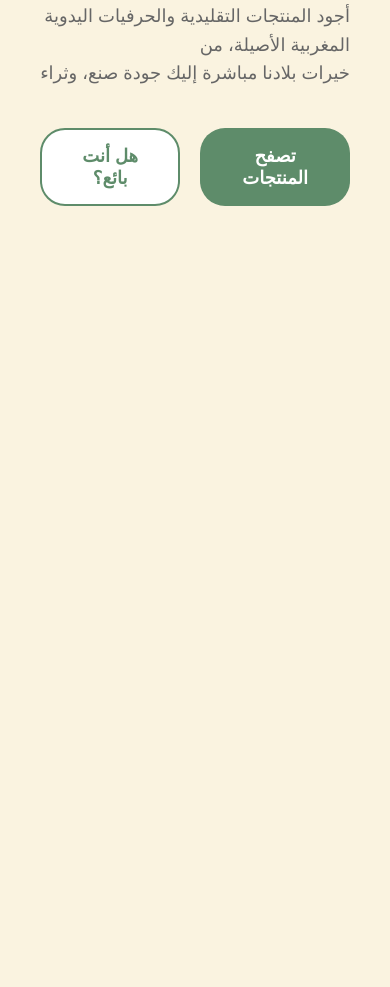
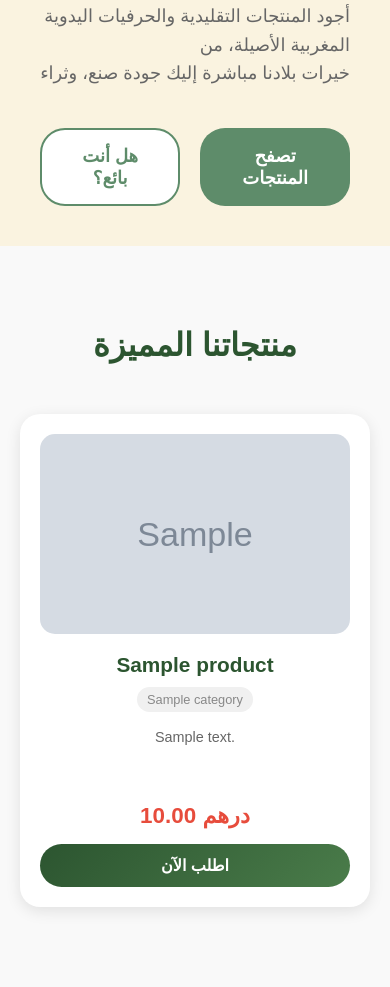
Before and after one commit to ayoub21dev/ZenBladi-V2, a PHP site: page / in a window 390 px wide. Shown: the part 579-1566 px from the top of the page. Before the commit the page ends 785 px from the top, so only its background shows below. Run offline with PHP 8.4, Linux system fonts and the light colour scheme; tables that the repository leaves empty hold one stand-in row (values such as "Sample post"); grey boxes marked "Sample" are stand-in pictures.

Commit message:
feat: add product images and update database schema
- Added product images in various formats (jpg, webp, avif) to frontEnd/assets/img_Products
- Renamed 'order' table to 'customer_order' in database.sql to avoid SQL keyword conflict
- Updated foreign key references to use new table name
- Implemented product display functionality in index.php with styling
- Added error reporting and database connection in index.php
- Created responsive product grid displaying 6 approved products with category info

```diff
--- a/BackEnd/database/database.sql
+++ b/BackEnd/database/database.sql
@@ -62,7 +62,7 @@ CREATE TABLE product (
 ) ENGINE=InnoDB;
 
 -- Orders Table
-CREATE TABLE order (
+CREATE TABLE customer_order (
     id INT UNSIGNED NOT NULL AUTO_INCREMENT PRIMARY KEY,
     customer_id INT UNSIGNED NOT NULL,
     order_date DATE NOT NULL,
@@ -83,6 +83,6 @@ CREATE TABLE order_link (
     product_id INT UNSIGNED NOT NULL,
     quantity INT NOT NULL,
     total DECIMAL(8, 2) NOT NULL,
-    FOREIGN KEY (order_id) REFERENCES order (id),
+    FOREIGN KEY (order_id) REFERENCES customer_order(id),
     FOREIGN KEY (product_id) REFERENCES product(id)
 ) ENGINE=InnoDB;
--- a/frontEnd/index.php
+++ b/frontEnd/index.php
@@ -1,19 +1,151 @@
+<?php
+ini_set('display_errors', 1);
+ini_set('display_startup_errors', 1);
+error_reporting(E_ALL);
+require_once '../BackEnd/db.php';
+?>
+ <?php
+// استخراج 6 منتجات فقط مع معلومات التصنيف
+$sql = "SELECT p.id, p.name, p.description, p.price, p.image, c.name as category_name
+FROM product p
+JOIN category c ON p.category_id = c.id
+WHERE p.is_approved = 1
+LIMIT 6";
+$stmt = $pdo->prepare($sql);
+$stmt->execute();
+$products = $stmt->fetchAll(PDO::FETCH_ASSOC);
+?>
+
 <!DOCTYPE html>
-<html lang="ar" >
+<html lang="ar">
 <head>
     <meta charset="UTF-8">
     <meta name="viewport" content="width=device-width, initial-scale=1.0">
     <link rel="stylesheet" href="assest/CSS/index.css">
     <link rel="stylesheet" href="assest/CSS/searchBar.css">
-    <link rel="stylesheet" href="../Includes/header.css"> <!-- Assuming header.css is for the included header -->
+    <link rel="stylesheet" href="../Includes/header.css">
+    <style>
+        /* تنسيق قسم المنتجات */
+        .products-section {
+            padding: 80px 20px;
+            background-color: #f9f9f9;
+        }
 
+        .section-title {
+            text-align: center;
+            font-size: 2.5rem;
+            color: #2c5530;
+            margin-bottom: 50px;
+            font-weight: bold;
+        }
+
+        .products-grid {
+            display: grid;
+            grid-template-columns: repeat(auto-fit, minmax(280px, 1fr));
+            gap: 30px;
+            max-width: 1200px;
+            margin: 0 auto;
+        }
+
+        .product-card {
+            background: white;
+            border-radius: 20px;
+            padding: 20px;
+            box-shadow: 0 4px 15px rgba(0,0,0,0.1);
+            transition: transform 0.3s ease, box-shadow 0.3s ease;
+            text-align: center;
+
+        }
+
+        .product-card:hover {
+            transform: translateY(-5px);
+            box-shadow: 0 8px 25px rgba(0,0,0,0.15);
+        }
+
+        .product-image {
+            width: 100%;
+            height: 200px;
+            object-fit: cover;
+            border-radius: 15px;
+            margin-bottom: 15px;
+        }
+
+        .product-name {
+            font-size: 1.3rem;
+            font-weight: bold;
+            color: #2c5530;
+            margin-bottom: 10px;
+        }
+
+        .product-description {
+            font-size: 0.9rem;
+            color: #666;
+            margin-bottom: 15px;
+            line-height: 1.4;
+            height: 60px;
+            overflow: hidden;
+        }
+
+        .product-price {
+            font-size: 1.4rem;
+            font-weight: bold;
+            color: #e74c3c;
+            margin-bottom: 15px;
+        }
+
+        .product-category {
+            font-size: 0.8rem;
+            color: #888;
+            margin-bottom: 15px;
+            background: #f0f0f0;
+            padding: 5px 10px;
+            border-radius: 15px;
+            display: inline-block;
+        }
+
+        .order-btn {
+            background: linear-gradient(135deg, #2c5530, #4a7c4a);
+            color: white;
+            border: none;
+            padding: 12px 25px;
+            border-radius: 25px;
+            cursor: pointer;
+            font-size: 1rem;
+            font-weight: bold;
+            transition: all 0.3s ease;
+            width: 100%;
+        }
+
+        .order-btn:hover {
+            background: linear-gradient(135deg, #1e3a21, #2c5530);
+            transform: scale(1.02);
+        }
+
+        .no-products {
+            text-align: center;
+            color: #666;
+            font-size: 1.2rem;
+            grid-column: 1 / -1;
+        }
+
+        @media (max-width: 768px) {
+            .products-grid {
+                grid-template-columns: repeat(auto-fit, minmax(250px, 1fr));
+                gap: 20px;
+            }
+
+            .section-title {
+                font-size: 2rem;
+            }
+        }
+    </style>
     <title>كنوز المغرب الطبيعية</title>
 </head>
 <body>
 
     <?php include __DIR__ . '/../Includes/header.php'; ?>
 
-    <main >
+    <main>
 
         <!-- ===========Hero Section========= -->
         <section class="Hero-content">
@@ -39,13 +171,50 @@
         </section>
         <!-- ===========Hero Section========= -->
 
-   <!-- =========show 6 products=========  -->
+        <!-- =========show 6 products=========  -->
+        <section class="products-section">
+            <h2 class="section-title">منتجاتنا المميزة</h2>
 
+            <div class="products-grid">
+                <?php if (empty($products)): ?>
+                    <div class="no-products">
+                        <p>لا توجد منتجات متاحة حالياً</p>
+                    </div>
+                <?php else: ?>
+                    <?php foreach ($products as $product): ?>
+                        <div class="product-card">
+                            <img src="<?= htmlspecialchars($product['image']) ?>"
+                                 alt="<?= htmlspecialchars($product['name']) ?>"
+                                 class="product-image"
+                                 onerror="this.src='assest/images/default-product.jpg'">
 
+                            <h3 class="product-name"><?= htmlspecialchars($product['name']) ?></h3>
 
+                            <div class="product-category"><?= htmlspecialchars($product['category_name']) ?></div>
 
+                            <p class="product-description"><?= htmlspecialchars($product['description']) ?></p>
+
+                            <div class="product-price"><?= number_format($product['price'], 2) ?> درهم</div>
+
+                            <button class="order-btn" onclick="orderProduct(<?= $product['id'] ?>)">
+                                اطلب الآن
+                            </button>
+                        </div>
+                    <?php endforeach; ?>
+                <?php endif; ?>
+            </div>
+        </section>
+        <!-- =========show 6 products=========  -->
 
     </main>
-    <script src="assest/JS/mainNavigation.js"></script> <!-- Or your combined navigation.js -->
+
+    <script src="assest/JS/mainNavigation.js"></script>
+    <script>
+        function orderProduct(productId) {
+            // يمكنك إضافة منطق الطلب هنا
+            alert('سيتم توجيهك لصفحة الطلب للمنتج رقم: ' + productId);
+            // مثال: window.location.href = 'order.php?product_id=' + productId;
+        }
+    </script>
 </body>
 </html>
```
Also changed, not shown: frontEnd/assest/img_Products/Argan.jpeg (added), frontEnd/assest/img_Products/Balgha.jpeg (added), frontEnd/assest/img_Products/Misba7.jpg (added), frontEnd/assest/img_Products/SabonBaldi.webp (added), frontEnd/assest/img_Products/TajinSiramik.avif (added), frontEnd/assest/img_Products/zetZiton.jpg (added).
